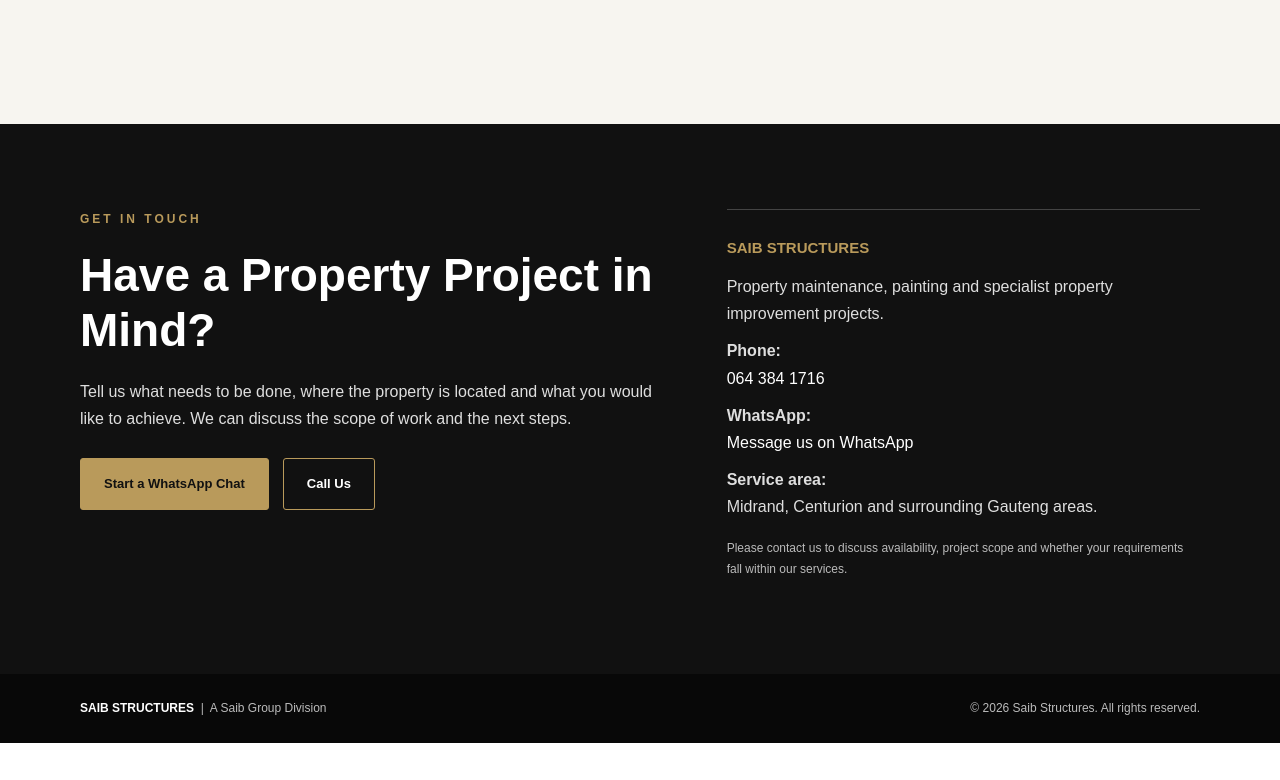
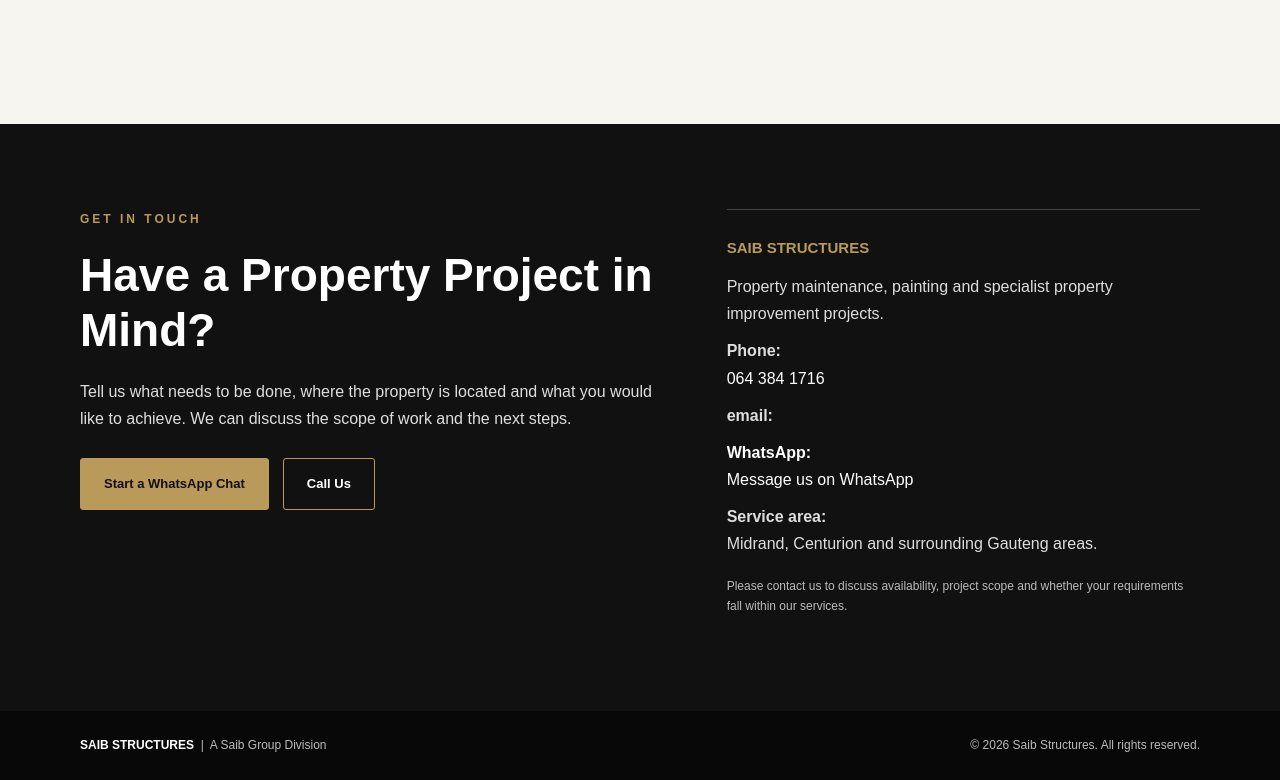
Before and after one commit to saibstructures/saibstructures-website, a plain HTML site: page index.html in a window 1280 px wide. Shown: the part 3544-4324 px from the top of the page. Before the commit the page ends 4287 px from the top, so only its background shows below. Drawn offline with Linux system fonts and the light colour scheme.

Commit message:
Include email contact in index.html
Add email contact information to the page.

```diff
--- a/index.html
+++ b/index.html
@@ -963,6 +963,9 @@
             <strong>Phone:</strong><br>
             <a href="tel:+27643841716">064 384 1716</a>
           </p>
+          <p><strong>email:</strong><br>
+            <a href+"mailto:info@saibstructures.co.za</a>
+          </p>
 
           <p>
             <strong>WhatsApp:</strong><br>
```
